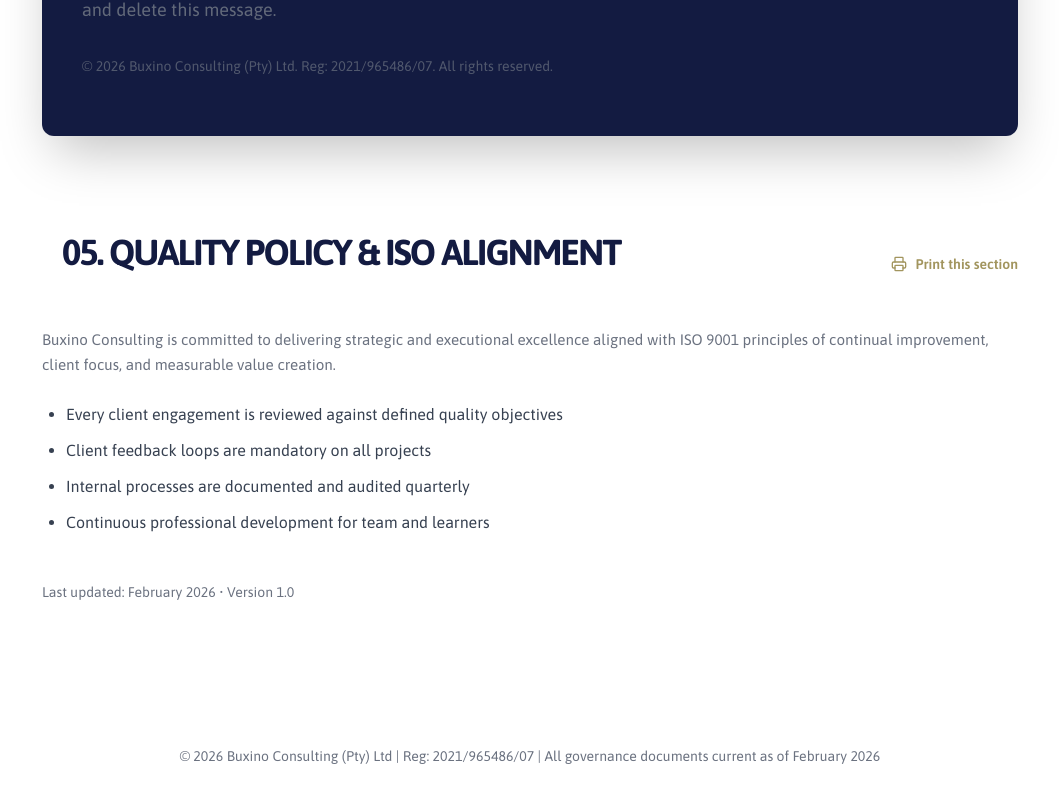
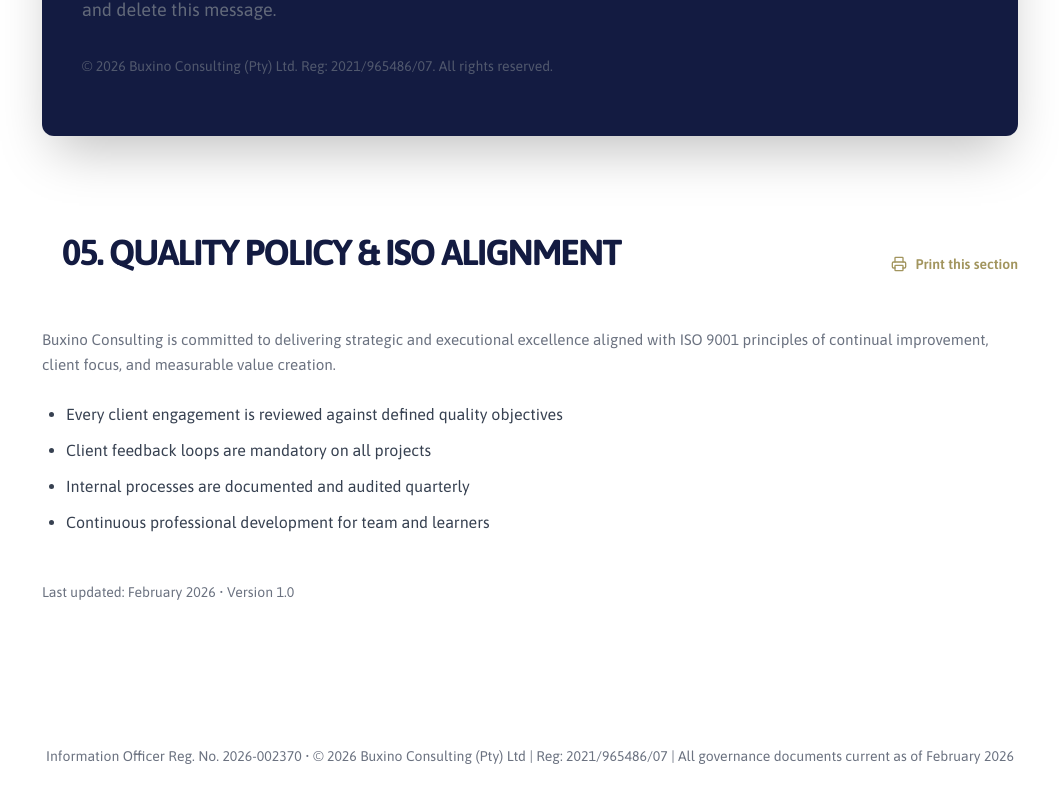
Before and after one commit to Buxino/buxino-profile, a Next.js app: page /compliance in a window 1280 px wide. Shown: the part 3594-4396 px from the top of the page, without its empty margins (110-1169 px from the left). Built offline with nearby package versions, Linux system fonts and the light colour scheme.

Commit message:
Compliance Office Details

```diff
--- a/src/app/compliance/page.tsx
+++ b/src/app/compliance/page.tsx
@@ -273,7 +273,7 @@ export default function ComplianceHub() {
 
       {/* Footer note */}
       <footer className="text-center py-12 text-sm text-gray-500 print:hidden">
-        © 2026 Buxino Consulting (Pty) Ltd | Reg: 2021/965486/07 | All governance documents current as of February 2026
+        Information Officer Reg. No. 2026-002370 • © 2026 Buxino Consulting (Pty) Ltd | Reg: 2021/965486/07 | All governance documents current as of February 2026
       </footer>
     </div>
   );
--- a/src/components/ComplianceHub.tsx
+++ b/src/components/ComplianceHub.tsx
@@ -394,7 +394,7 @@ export default function ComplianceHub() {
 
       {/* Screen-only footer */}
       <footer className="mt-32 py-16 text-center text-lg text-gray-600 border-t print:hidden">
-        © 2026 Buxino Consulting (Pty) Ltd • Reg: 2021/965486/07 • Level 1 B-BBEE<br />
+        Information Officer Reg. No. 2026-002370 • © 2026 Buxino Consulting (Pty) Ltd • Reg: 2021/965486/07 • Level 1 B-BBEE<br />
         All governance documentation is current as of February 2026
       </footer>
     </div>
```
